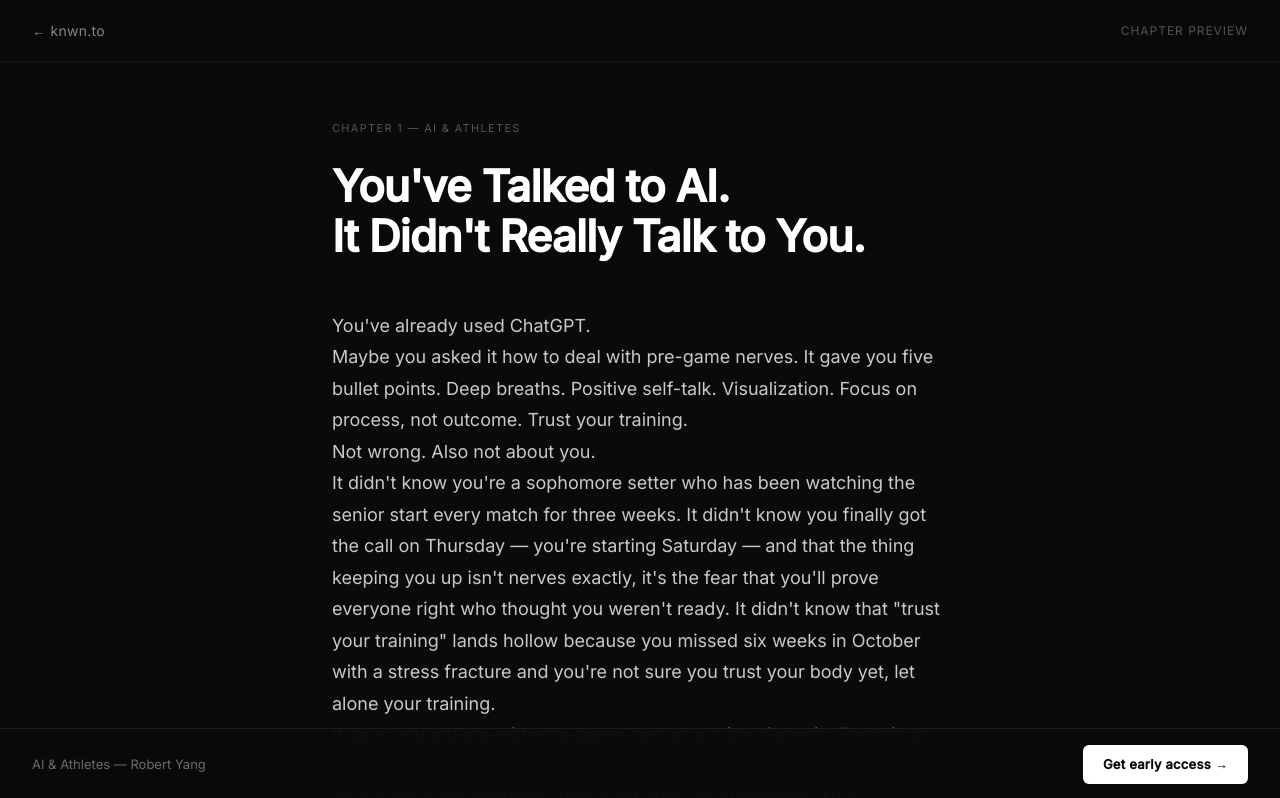
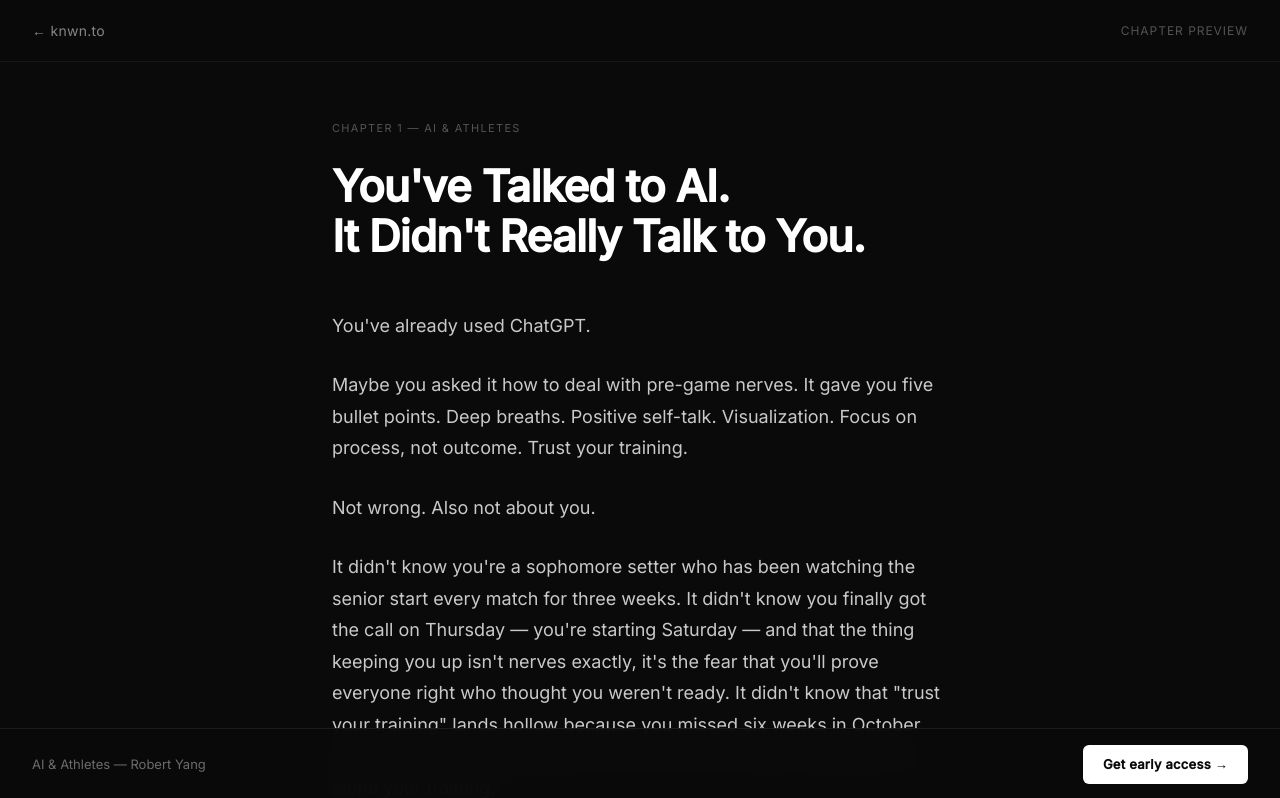
Before and after one commit to larueagent/knwn.to, a Next.js app: page /read in a window 1280 px wide. Shown: the top 798 px of the page. Built offline with nearby package versions, Linux system fonts and the light colour scheme.

Commit message:
fix: add spacing between paragraphs on /read chapter preview

```diff
--- a/app/read/page.tsx
+++ b/app/read/page.tsx
@@ -70,7 +70,7 @@ export default function ReadPage() {
         </h1>
 
         {/* Body */}
-        <div style={{ fontSize: '18px', lineHeight: '1.75', color: 'rgba(255,255,255,0.78)' }} className="chapter-body">
+        <div style={{ fontSize: '18px', lineHeight: '1.75', color: 'rgba(255,255,255,0.78)', display: 'flex', flexDirection: 'column', gap: '28px' }} className="chapter-body">
 
           <p>You&apos;ve already used ChatGPT.</p>
 
```
